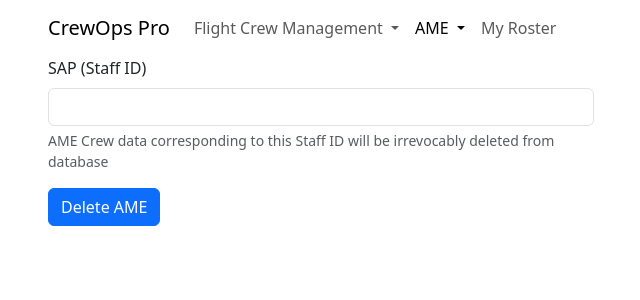
After one commit to kanhasharma07/CrewOps-Pro, a Flask app: page /deleteAME in a window 1280 px wide. The commit adds this page. Shown: the top 300 px of the page, without its empty margins (34-674 px from the left). Run offline with Flask 3, Linux system fonts and the light colour scheme.

Commit message:
Added delete AME functionality and updated related templates and routes

```diff
--- a/ame_crew.py
+++ b/ame_crew.py
@@ -17,7 +17,7 @@ class AMECrew:
 
     @staticmethod
     def deleteCrew(sap):
-        db.execute(f"DELETE FROM {AMECrew.tablename} WHERE staffid = {sap}")
+        db.execute(f"DELETE FROM {AMECrew.tablename} WHERE staffid={sap}")
         connection.commit()
 
     @staticmethod
--- a/app.py
+++ b/app.py
@@ -114,7 +114,13 @@ def viewAME():
     crewData = AMECrew.viewCrew()
     return render_template('viewAME.html', crewData=crewData, actype=actype)
 
-
+@app.route("/deleteAME", methods=["GET", "POST"])
+def deleteAME():
+    if request.method == "GET":
+        return render_template("deleteAME.html")
+    else:
+        AMECrew.deleteCrew(sap=request.form["sap"])
+        return render_template("deleteAMESuccess.html", sap=request.form["sap"])
 
 # @app.route('/test')
 # def test():
--- a/templates/base.html
+++ b/templates/base.html
@@ -42,7 +42,7 @@
                             <li><a class="dropdown-item" href="{{url_for('addAME')}}">Add AME Crew</a></li>
                             <li><a class="dropdown-item" href="{{url_for('viewAME')}}">View AMEs</a></li>
                             <li><a class="dropdown-item" href="#">Update AME Details</a></li>
-                            <li><a class="dropdown-item" href="#">Delete AME</a></li>
+                            <li><a class="dropdown-item" href="{{url_for('deleteAME')}}">Delete AME</a></li>
                         </ul>
                     </li>
                     <li class="nav-item">
--- /dev/null
+++ b/templates/deleteAME.html
@@ -0,0 +1,25 @@
+{% extends 'base.html'%}
+
+{%block navbarame%}active{%endblock%}
+
+{%block content%}
+<div class="container">
+    <form action="{{url_for('deleteAME')}}" method="post">
+        <div class="row">
+            <div class="col">
+                <div class="mb-3">
+                    <label for="exampleInputPassword1" class="form-label">SAP (Staff ID)</label>
+                    <input type="number" class="form-control" id="sapform" name="sap">
+                    <div id="sap" class="form-text">AME Crew data corresponding to this Staff ID will be irrevocably
+                        deleted
+                        from database
+                    </div>
+                </div>
+            </div>
+            <div class="col">
+            </div>
+        </div>
+        <button type="Delete AME" class="btn btn-primary">Delete AME</button>
+    </form>
+</div>
+{%endblock%}
--- a/templates/deleteCrew.html
+++ b/templates/deleteCrew.html
@@ -8,10 +8,10 @@
         <div class="mb-3">
             <label for="exampleInputPassword1" class="form-label">SAP (Staff ID)</label>
             <input type="number" class="form-control" id="sapform" name="sap">
-            <div id="sap" class="form-text">Crew data corresponding to this Staff ID will be irrevocably deleted
+            <div id="sap" class="form-text">Flight Crew data corresponding to this Staff ID will be irrevocably deleted
                 from database</div>
         </div>
-        <button type="submit" class="btn btn-primary">Delete</button>
+        <button type="Delete Crew" class="btn btn-primary">Delete Crew</button>
     </form>
 </div>
 {%endblock%}
```
Also changed, not shown: templates/deleteAMESuccess.html (added, +14 -0 lines).
